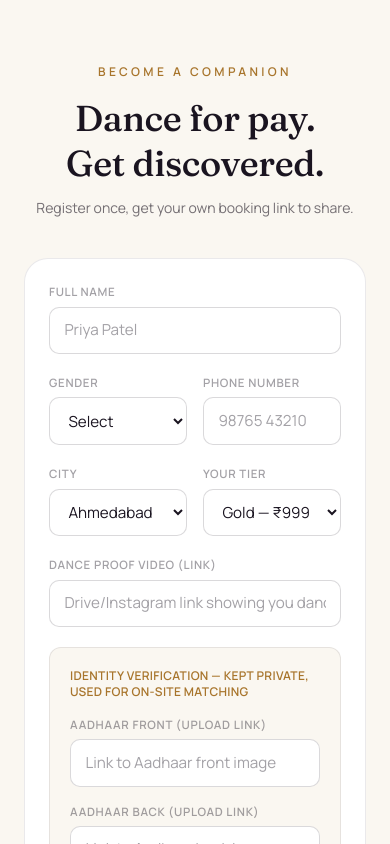
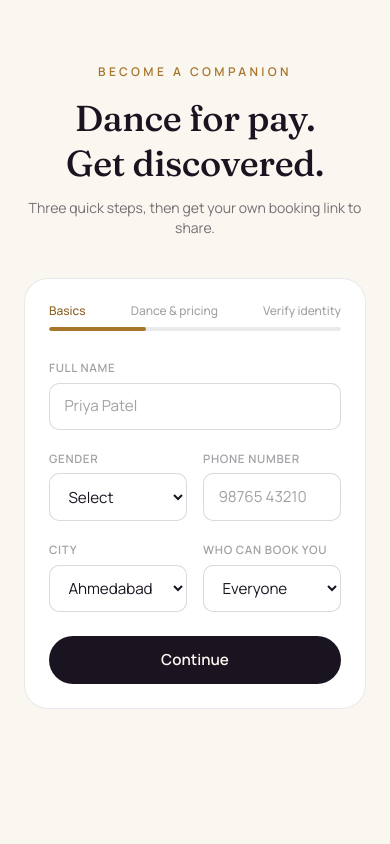
Before and after one commit to Ramasaikiran/Garbha-Buddy, a Next.js app: page /companion/register in a window 390 px wide. Shown: the top 844 px of the page. Built offline with nearby package versions, Linux system fonts and the light colour scheme.

Commit message:
CRO pass: multi-step registration wizards (reduce form abandonment), sticky nav + mobile bottom CTA, trust strip below hero, Most Popular pricing anchor on Silver tier, Razorpay trust badge at payment moment

```diff
--- a/app/client/register/page.tsx
+++ b/app/client/register/page.tsx
@@ -3,7 +3,7 @@
 import { Suspense, useEffect, useState } from 'react';
 import { useSearchParams } from 'next/navigation';
 import Script from 'next/script';
-import { CheckIcon, AlertIcon } from '@/components/icons';
+import { CheckIcon, AlertIcon, LockIcon } from '@/components/icons';
 
 export default function ClientRegisterPage() {
   return (
@@ -16,7 +16,9 @@ export default function ClientRegisterPage() {
 function ClientRegisterForm() {
   const searchParams = useSearchParams();
   const companionId = searchParams.get('companionId');
+  const totalSteps = companionId ? 2 : 1;
 
+  const [step, setStep] = useState(0);
   const [form, setForm] = useState({
     name: '',
     gender: '',
@@ -52,6 +54,23 @@ function ClientRegisterForm() {
 
   function update(field: string, value: string) {
     setForm((f) => ({ ...f, [field]: value }));
+  }
+
+  function stepOneValid() {
+    return form.name && form.gender && form.phoneNumber && !genderBlocked;
+  }
+
+  function next() {
+    if (genderBlocked) {
+      setError(`${companionName} only accepts female clients.`);
+      return;
+    }
+    if (!stepOneValid()) {
+      setError('Fill in the required fields to continue.');
+      return;
+    }
+    setError('');
+    setStep(1);
   }
 
   async function payForBooking(bookingId: string) {
@@ -149,7 +168,18 @@ function ClientRegisterForm() {
             : 'Register to browse verified dance companions near you.'}
         </p>
 
+        {totalSteps === 2 && (
+          <div className="mt-6 h-1 overflow-hidden rounded-full" style={{ background: 'var(--line)' }}>
+            <div
+              className="h-full rounded-full transition-all duration-300"
+              style={{ width: step === 0 ? '50%' : '100%', background: 'var(--gold)' }}
+            />
+          </div>
+        )}
+
         <form onSubmit={handleSubmit} className="mt-7 space-y-5">
+          {(step === 0 || totalSteps === 1) && (
+            <>
               <Field label="Full name">
                 <input
                   required
@@ -193,10 +223,14 @@ function ClientRegisterForm() {
                   placeholder="98765 43210"
                 />
               </Field>
+            </>
+          )}
 
+          {(step === 1 || totalSteps === 1) && (
+            <>
               <div className="rounded-xl p-5" style={{ background: 'var(--paper)', border: '1px solid var(--line)' }}>
                 <p className="mb-4 text-xs font-semibold uppercase tracking-wide" style={{ color: 'var(--gold)' }}>
-              Identity verification — kept private, used for on-site matching
+                  Kept private — used only for on-site matching
                 </p>
                 <div className="space-y-4">
                   <Field label="Aadhaar front (upload link)">
@@ -254,8 +288,28 @@ function ClientRegisterForm() {
                 </label>
               )}
 
+              {companionId && (
+                <p className="flex items-center gap-1.5 text-xs" style={{ color: 'var(--ink-40)' }}>
+                  <LockIcon className="h-3.5 w-3.5" />
+                  Payments secured by Razorpay, held in escrow until check-in
+                </p>
+              )}
+            </>
+          )}
+
           {error && <p className="text-sm" style={{ color: 'var(--maroon)' }}>{error}</p>}
 
+          <div className="flex gap-3">
+            {totalSteps === 2 && step === 1 && (
+              <button type="button" onClick={() => setStep(0)} className="btn-secondary flex-1">
+                Back
+              </button>
+            )}
+            {totalSteps === 2 && step === 0 ? (
+              <button type="button" onClick={next} className="btn-primary flex-1">
+                Continue
+              </button>
+            ) : (
               <button
                 type="submit"
                 disabled={
@@ -263,7 +317,7 @@ function ClientRegisterForm() {
                   genderBlocked ||
                   (!!companionId && !razorpayReady)
                 }
-            className="btn-primary w-full"
+                className="btn-primary flex-1"
               >
                 {status === 'submitting'
                   ? 'Submitting…'
@@ -275,6 +329,8 @@ function ClientRegisterForm() {
                   ? 'Confirm & pay'
                   : 'Register'}
               </button>
+            )}
+          </div>
         </form>
       </div>
 
--- a/app/companion/register/page.tsx
+++ b/app/companion/register/page.tsx
@@ -9,8 +9,10 @@ const TIERS = [
   { value: 'silver', label: 'Silver — ₹1,499 / 4hr' },
   { value: 'diamond', label: 'Diamond — ₹1,999 / full night' },
 ];
+const STEP_LABELS = ['Basics', 'Dance & pricing', 'Verify identity'];
 
 export default function CompanionRegisterPage() {
+  const [step, setStep] = useState(0);
   const [form, setForm] = useState({
     name: '',
     gender: '',
@@ -34,8 +36,33 @@ export default function CompanionRegisterPage() {
     setForm((f) => ({ ...f, [field]: value }));
   }
 
+  function stepValid(s: number) {
+    if (s === 0) return form.name && form.gender && form.phoneNumber;
+    if (s === 1) return form.videoProofUrl;
+    if (s === 2) return form.aadhaarFrontUrl && form.aadhaarBackUrl && form.selfieUrl;
+    return true;
+  }
+
+  function next() {
+    if (!stepValid(step)) {
+      setError('Fill in the required fields to continue.');
+      return;
+    }
+    setError('');
+    setStep((s) => Math.min(s + 1, 2));
+  }
+
+  function back() {
+    setError('');
+    setStep((s) => Math.max(s - 1, 0));
+  }
+
   async function handleSubmit(e: React.FormEvent) {
     e.preventDefault();
+    if (!stepValid(2)) {
+      setError('Fill in the required fields to continue.');
+      return;
+    }
     setStatus('submitting');
     setError('');
     try {
@@ -80,7 +107,7 @@ export default function CompanionRegisterPage() {
             Get discovered.
           </h1>
           <p className="mt-3 text-sm" style={{ color: 'var(--ink-60)' }}>
-            Register once, get your own booking link to share.
+            Three quick steps, then get your own booking link to share.
           </p>
         </div>
 
@@ -105,7 +132,27 @@ export default function CompanionRegisterPage() {
             </div>
           </div>
         ) : (
-          <form onSubmit={handleSubmit} className="card space-y-5 p-6 sm:p-8">
+          <div className="card p-6 sm:p-8">
+            {/* Progress */}
+            <div className="mb-7">
+              <div className="flex items-center justify-between text-xs font-medium" style={{ color: 'var(--ink-40)' }}>
+                {STEP_LABELS.map((label, i) => (
+                  <span key={label} style={i === step ? { color: 'var(--gold-deep)' } : undefined}>
+                    {label}
+                  </span>
+                ))}
+              </div>
+              <div className="mt-2 h-1 overflow-hidden rounded-full" style={{ background: 'var(--line)' }}>
+                <div
+                  className="h-full rounded-full transition-all duration-300"
+                  style={{ width: `${((step + 1) / 3) * 100}%`, background: 'var(--gold)' }}
+                />
+              </div>
+            </div>
+
+            <form onSubmit={handleSubmit} className="space-y-5">
+              {step === 0 && (
+                <>
                   <Field label="Full name">
                     <input
                       required
@@ -115,7 +162,6 @@ export default function CompanionRegisterPage() {
                       placeholder="Priya Patel"
                     />
                   </Field>
-
                   <div className="grid grid-cols-2 gap-4">
                     <Field label="Gender">
                       <select
@@ -140,7 +186,6 @@ export default function CompanionRegisterPage() {
                       />
                     </Field>
                   </div>
-
                   <div className="grid grid-cols-2 gap-4">
                     <Field label="City">
                       <select
@@ -155,6 +200,22 @@ export default function CompanionRegisterPage() {
                         ))}
                       </select>
                     </Field>
+                    <Field label="Who can book you">
+                      <select
+                        value={form.preference}
+                        onChange={(e) => update('preference', e.target.value)}
+                        className="field-input"
+                      >
+                        <option value="everyone">Everyone</option>
+                        <option value="girls_only">Girls only</option>
+                      </select>
+                    </Field>
+                  </div>
+                </>
+              )}
+
+              {step === 1 && (
+                <>
                   <Field label="Your tier">
                     <select
                       value={form.tier}
@@ -168,8 +229,6 @@ export default function CompanionRegisterPage() {
                       ))}
                     </select>
                   </Field>
-            </div>
-
                   <Field label="Dance proof video (link)">
                     <input
                       required
@@ -179,10 +238,21 @@ export default function CompanionRegisterPage() {
                       placeholder="Drive/Instagram link showing you dance"
                     />
                   </Field>
+                  <Field label="Available dates (comma-separated)">
+                    <input
+                      value={form.availabilityDates}
+                      onChange={(e) => update('availabilityDates', e.target.value)}
+                      className="field-input"
+                      placeholder="2026-10-12, 2026-10-13"
+                    />
+                  </Field>
+                </>
+              )}
 
+              {step === 2 && (
                 <div className="rounded-xl p-5" style={{ background: 'var(--paper)', border: '1px solid var(--line)' }}>
                   <p className="mb-4 text-xs font-semibold uppercase tracking-wide" style={{ color: 'var(--gold)' }}>
-                Identity verification — kept private, used for on-site matching
+                    Kept private — used only for on-site matching
                   </p>
                   <div className="space-y-4">
                     <Field label="Aadhaar front (upload link)">
@@ -223,33 +293,28 @@ export default function CompanionRegisterPage() {
                     </Field>
                   </div>
                 </div>
-
-            <Field label="Who can book you">
-              <select
-                value={form.preference}
-                onChange={(e) => update('preference', e.target.value)}
-                className="field-input"
-              >
-                <option value="everyone">Everyone</option>
-                <option value="girls_only">Girls only</option>
-              </select>
-            </Field>
-
-            <Field label="Available dates (comma-separated)">
-              <input
-                value={form.availabilityDates}
-                onChange={(e) => update('availabilityDates', e.target.value)}
-                className="field-input"
-                placeholder="2026-10-12, 2026-10-13"
-              />
-            </Field>
+              )}
 
               {error && <p className="text-sm" style={{ color: 'var(--maroon)' }}>{error}</p>}
 
-            <button type="submit" disabled={status === 'submitting'} className="btn-primary w-full">
+              <div className="flex gap-3 pt-1">
+                {step > 0 && (
+                  <button type="button" onClick={back} className="btn-secondary flex-1">
+                    Back
+                  </button>
+                )}
+                {step < 2 ? (
+                  <button type="button" onClick={next} className="btn-primary flex-1">
+                    Continue
+                  </button>
+                ) : (
+                  <button type="submit" disabled={status === 'submitting'} className="btn-primary flex-1">
                     {status === 'submitting' ? 'Registering…' : 'Get my booking link'}
                   </button>
+                )}
+              </div>
             </form>
+          </div>
         )}
       </div>
     </main>
--- a/app/page.tsx
+++ b/app/page.tsx
@@ -77,7 +77,7 @@ export default function HomePage() {
   };
 
   return (
-    <main style={{ background: 'var(--paper)' }}>
+    <main style={{ background: 'var(--paper)' }} className="pb-20 sm:pb-0">
       <Script
         id="faq-jsonld"
         type="application/ld+json"
@@ -85,23 +85,39 @@ export default function HomePage() {
       />
 
       {/* NAV */}
-      <header className="mx-auto flex max-w-6xl items-center justify-between px-6 py-6">
+      <header
+        className="sticky top-0 z-20 mx-auto flex max-w-6xl items-center justify-between px-6 py-5"
+        style={{ background: 'rgba(250, 247, 241, 0.85)', backdropFilter: 'blur(8px)' }}
+      >
         <div className="flex items-center gap-2.5">
           <DiyaMark className="h-6 w-6" />
           <span className="font-display text-lg font-semibold">Garba Buddy</span>
         </div>
-        <nav className="hidden items-center gap-8 text-sm sm:flex" style={{ color: 'var(--ink-60)' }}>
-          <Link href="/browse" className="hover:text-current" style={{ color: 'var(--ink)' }}>
-            Browse
-          </Link>
+        <nav className="hidden items-center gap-7 text-sm sm:flex" style={{ color: 'var(--ink-60)' }}>
           <Link href="/companion/register" style={{ color: 'var(--ink)' }}>
             Become a companion
           </Link>
           <Link href="/login" style={{ color: 'var(--ink)' }}>
             Log in
           </Link>
+          <Link href="/browse" className="btn-primary !px-5 !py-2.5 !text-sm">
+            Find a companion
+          </Link>
         </nav>
+        <Link href="/browse" className="btn-primary !px-4 !py-2 !text-sm sm:hidden">
+          Book
+        </Link>
       </header>
+
+      {/* Mobile sticky bottom CTA — appears once past the hero */}
+      <div
+        className="fixed inset-x-0 bottom-0 z-20 border-t p-3 sm:hidden"
+        style={{ background: 'var(--surface)', borderColor: 'var(--line)' }}
+      >
+        <Link href="/browse" className="btn-primary block w-full text-center">
+          Find a companion
+        </Link>
+      </div>
 
       {/* HERO */}
       <section className="mx-auto max-w-3xl px-6 pb-28 pt-16 text-center sm:pt-24">
@@ -152,6 +168,24 @@ export default function HomePage() {
         </p>
       </section>
 
+      {/* TRUST STRIP — placed immediately after hero, before any scroll-away point */}
+      <section className="border-y" style={{ borderColor: 'var(--line)', background: 'var(--surface)' }}>
+        <div className="mx-auto flex max-w-5xl flex-wrap items-center justify-center gap-x-10 gap-y-3 px-6 py-6 text-center text-xs font-medium" style={{ color: 'var(--ink-60)' }}>
+          <span className="flex items-center gap-1.5">
+            <ShieldIcon className="h-3.5 w-3.5" style={{ color: 'var(--gold)' }} />
+            ID-verified companions
+          </span>
+          <span className="flex items-center gap-1.5">
+            <MatchIcon className="h-3.5 w-3.5" style={{ color: 'var(--gold)' }} />
+            Face-matched at the gate
+          </span>
+          <span className="flex items-center gap-1.5">
+            <LockIcon className="h-3.5 w-3.5" style={{ color: 'var(--gold)' }} />
+            Payments held in escrow
+          </span>
+        </div>
+      </section>
+
       {/* HOW IT WORKS */}
       <section aria-labelledby="how-it-works" className="border-t" style={{ borderColor: 'var(--line)' }}>
         <div className="mx-auto max-w-6xl px-6 py-24">
@@ -187,9 +221,17 @@ export default function HomePage() {
             {TIERS.map((t, i) => (
               <div
                 key={t.name}
-                className="card p-8"
-                style={i === 2 ? { borderColor: 'var(--gold)' } : undefined}
+                className="card relative p-8"
+                style={i === 1 ? { borderColor: 'var(--gold)' } : undefined}
               >
+                {i === 1 && (
+                  <span
+                    className="absolute -top-3 left-8 rounded-full px-3 py-1 text-[0.65rem] font-semibold uppercase tracking-wide"
+                    style={{ background: 'var(--gold)', color: 'var(--paper)' }}
+                  >
+                    Most popular
+                  </span>
+                )}
                 <p className="font-display text-base font-medium" style={{ color: 'var(--gold)' }}>
                   {t.name}
                 </p>
```
Lines whose indentation alone changed are shown as unchanged.
